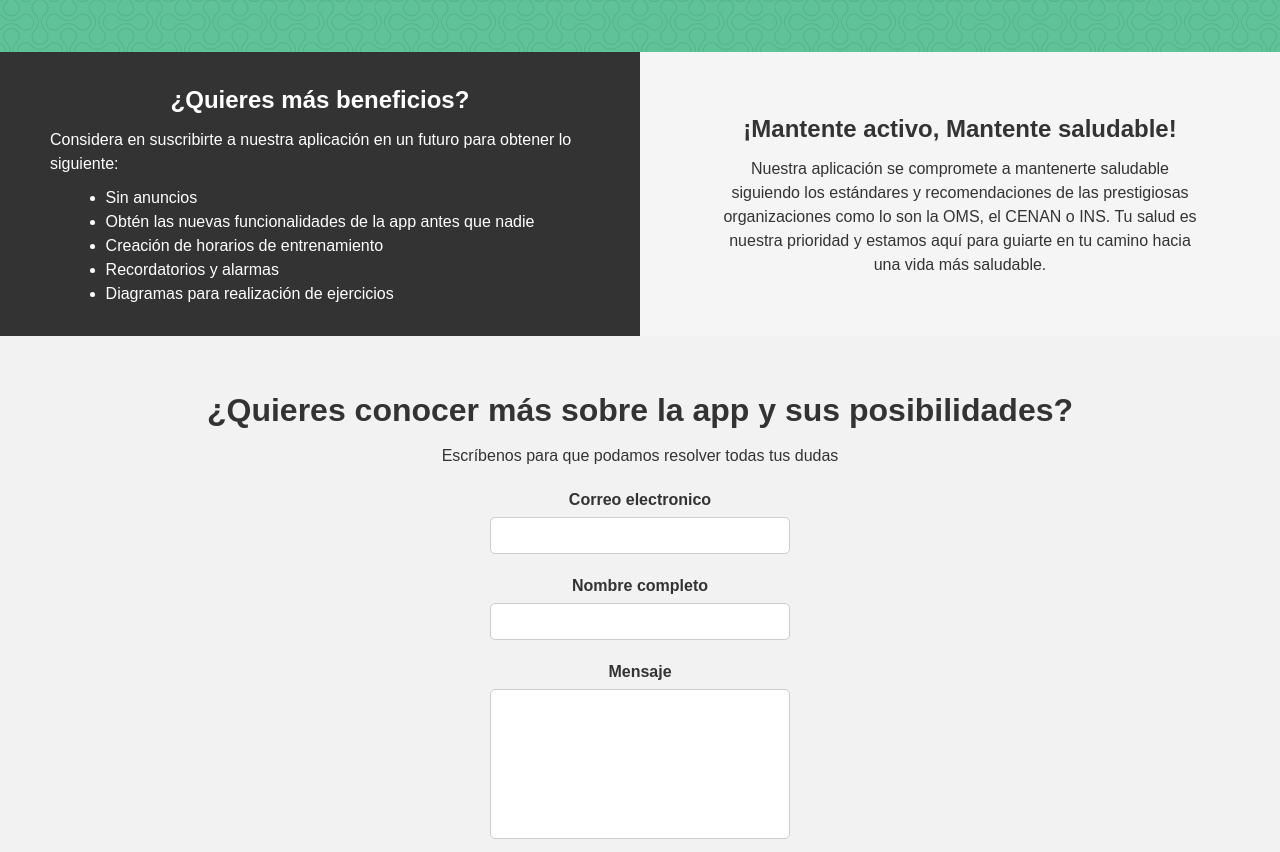
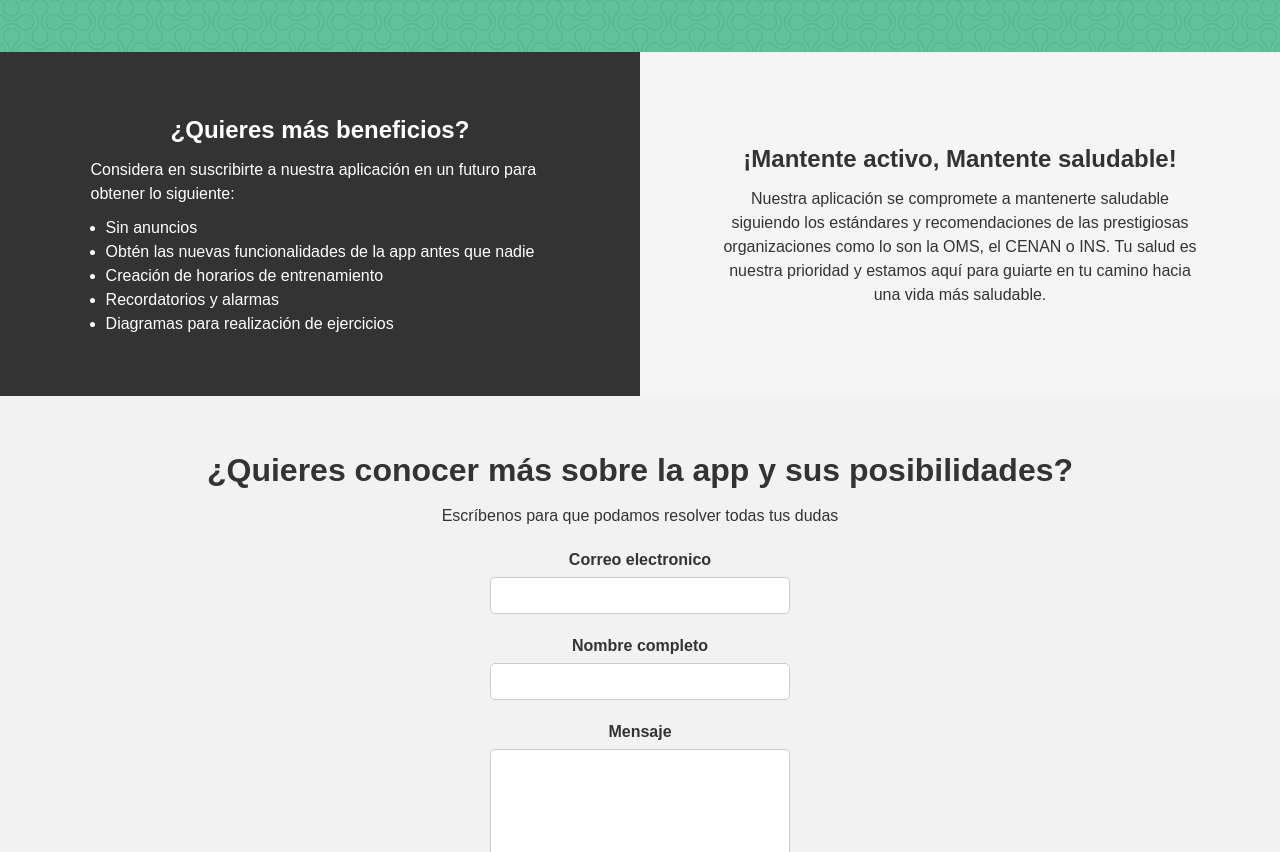
Before and after one commit to sortizu/AITrainer.github.io, a plain HTML site: page index.html in a window 1280 px wide. Shown: the part 2759-3611 px from the top of the page. Drawn offline with nearby package versions, Linux system fonts and the light colour scheme.

Commit message:
Update: Padding in Suscription and Standars

```diff
--- a/css/style.css
+++ b/css/style.css
@@ -637,7 +637,7 @@
     height: 100%;
     width: 50%;
     gap: 10px;
-    padding: 30px 50px;
+    padding: 60px 50px;
   }
 
   .Estandares{
@@ -659,7 +659,7 @@
 
 
   .Suscripcion p{
-    width: 100%;
+    width: 85%;
     text-align: left;
   }
 
```
